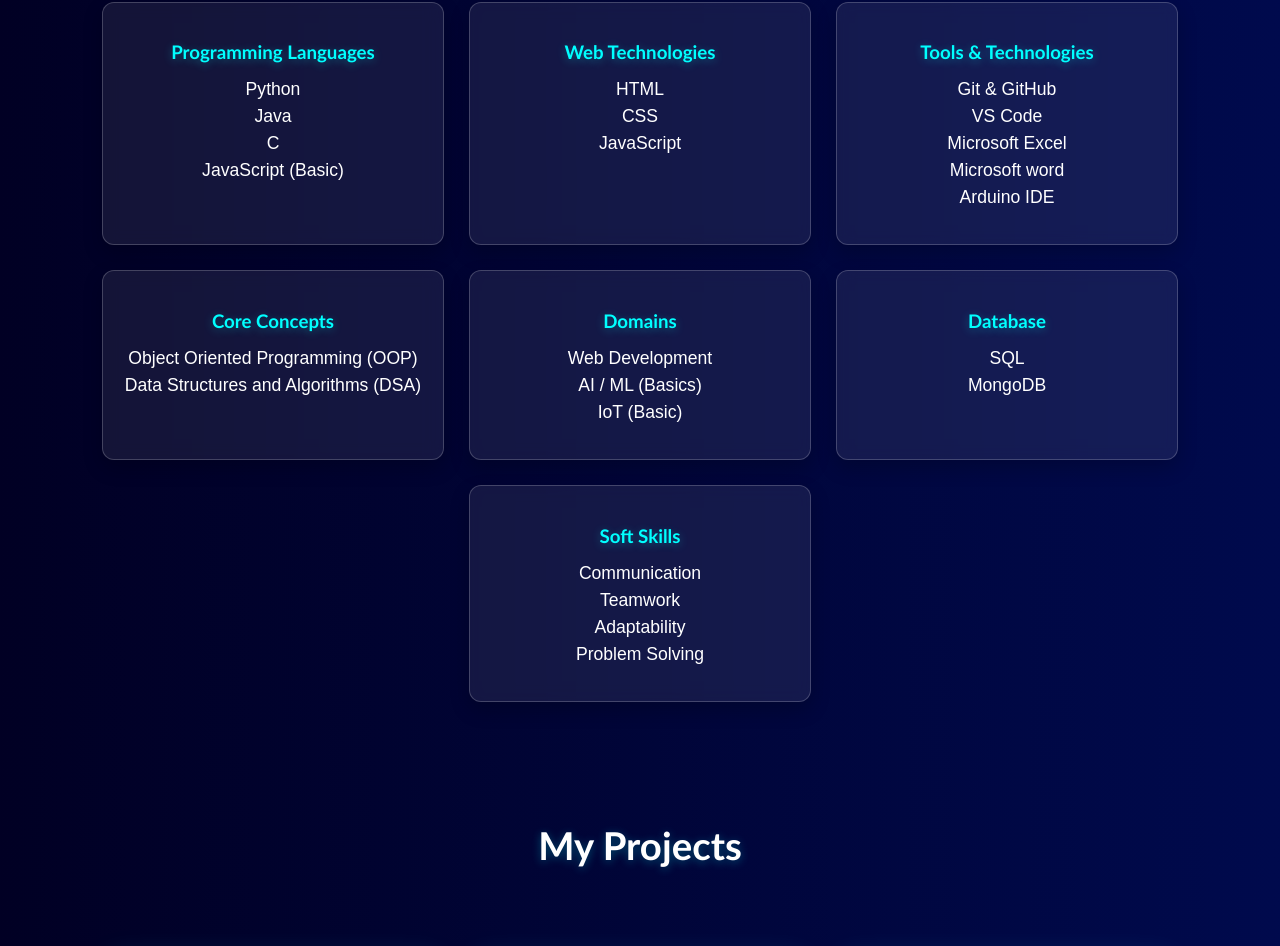
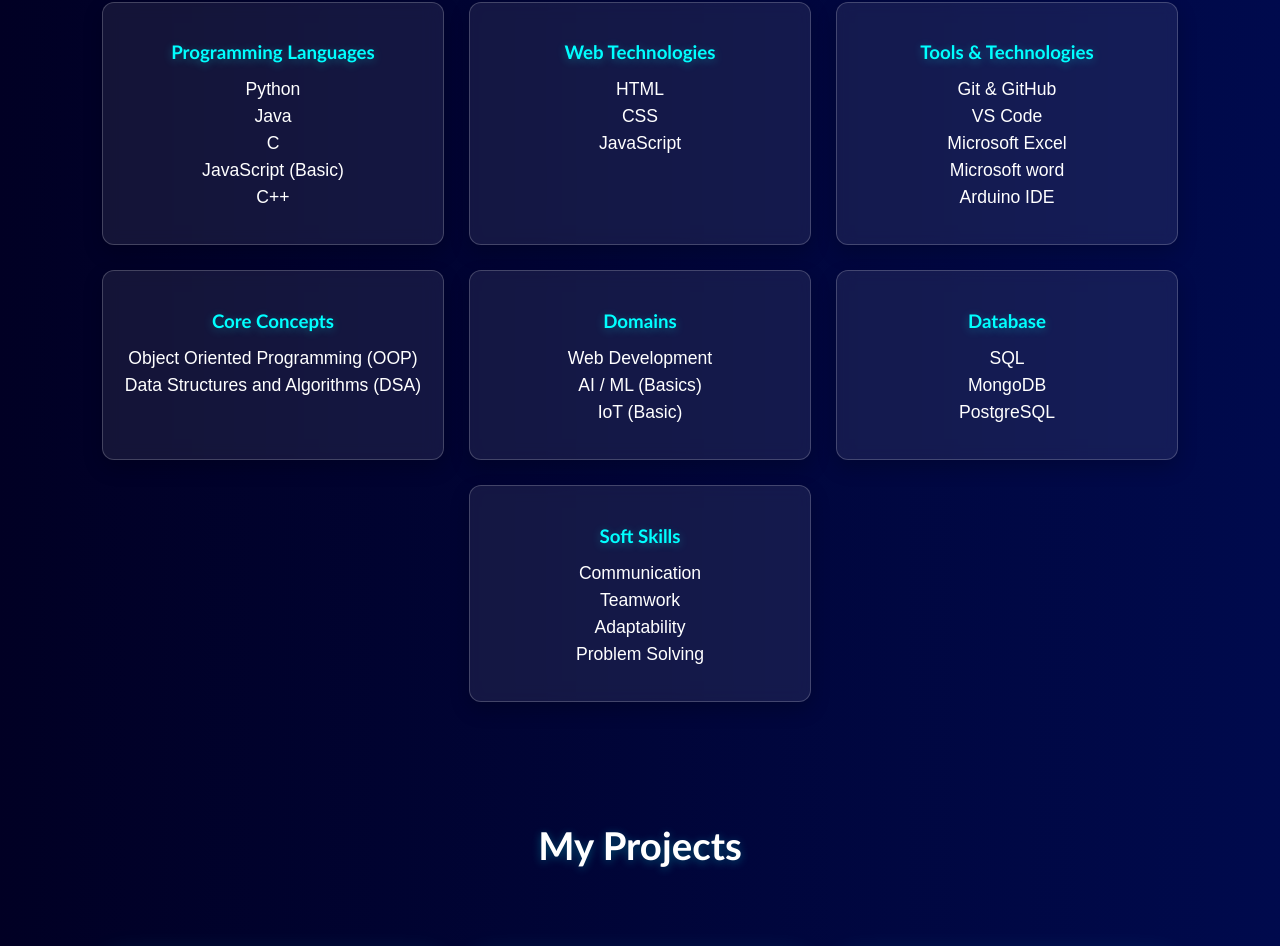
Before and after one commit to ankeshbit/Ankesh__Portfolio, a plain HTML site: page index.html in a window 1280 px wide. Shown: the part 1085-2031 px from the top of the page. Drawn offline with nearby package versions, Linux system fonts and the light colour scheme; a web font is replaced by a local one.

Commit message:
Updated SkillSet

```diff
--- a/index.html
+++ b/index.html
@@ -71,6 +71,7 @@ I thrive on solving complex problems—whether they lie in a circuit diagram or
       <li>Java</li>
       <li>C</li>
       <li>JavaScript (Basic)</li>
+      <li>C++</li>
     </ul>
   </div>
 
@@ -117,6 +118,7 @@ I thrive on solving complex problems—whether they lie in a circuit diagram or
     <ul>
       <li>SQL</li>
       <li>MongoDB</li>
+      <li>PostgreSQL</li>
     </ul>
   </div>
 
```
